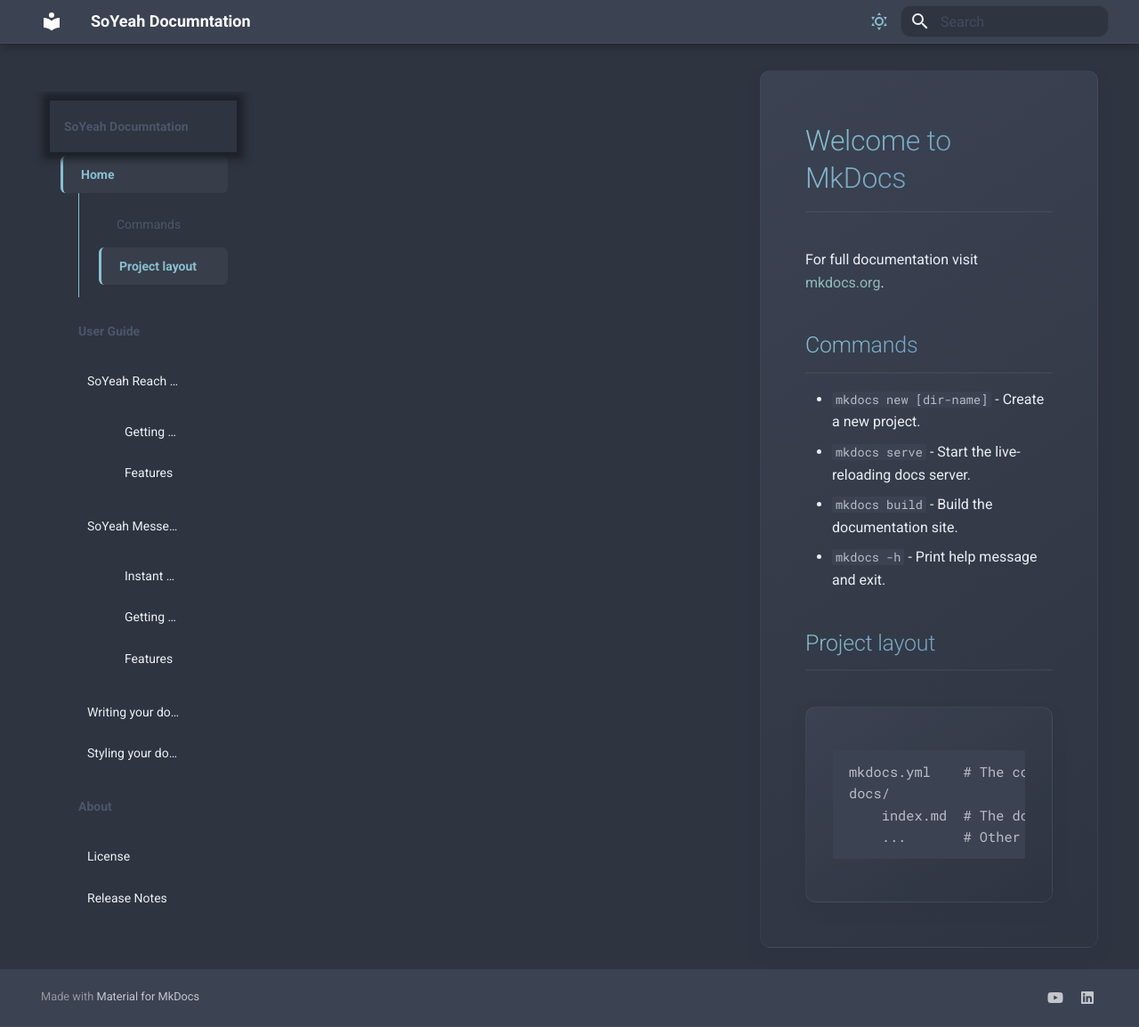
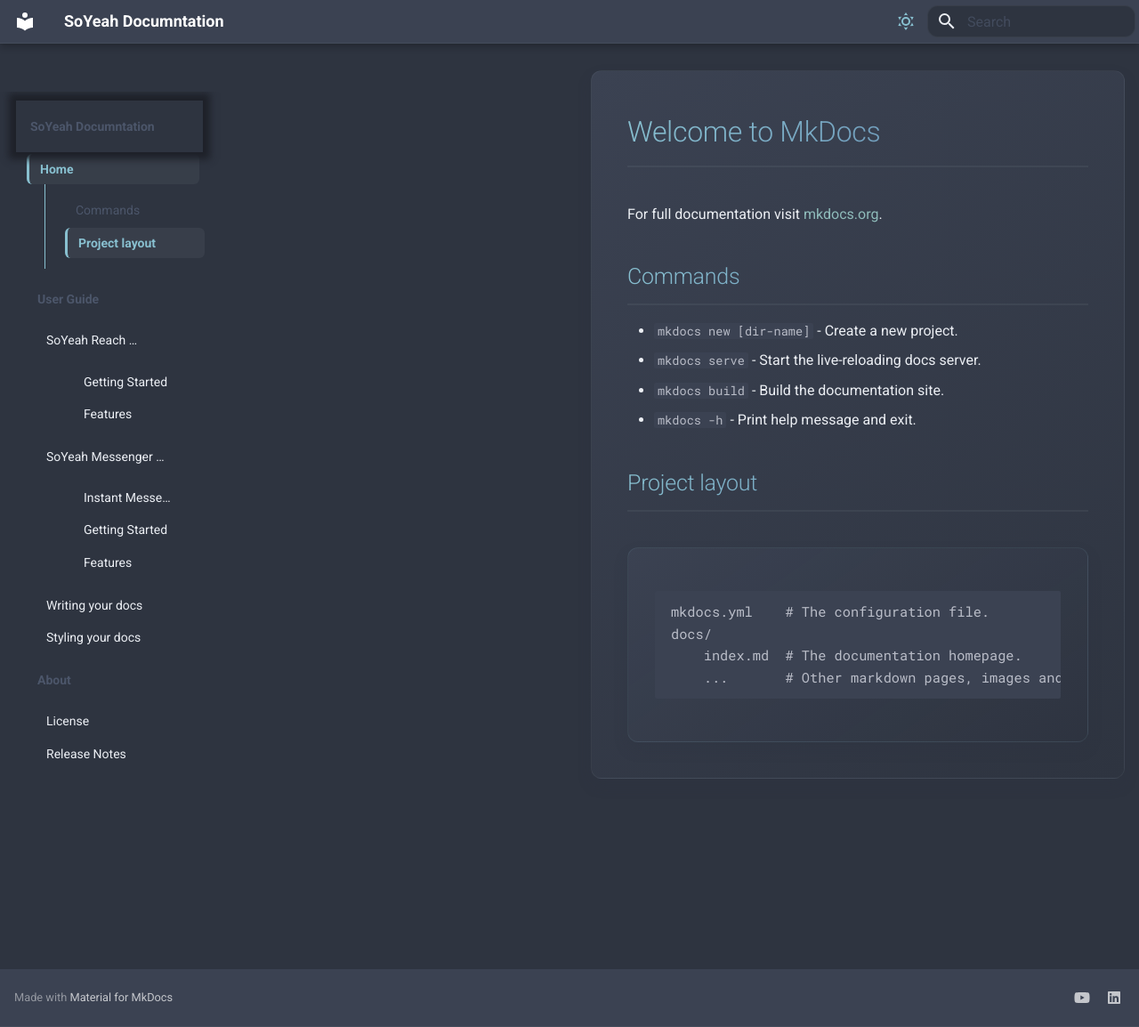
Before and after one commit to SoYeah42/Documents, an MkDocs documentation site: the page built from docs/index.md, in a window 1280 px wide and 1154 px high. Shown: the whole window at 89% size. Built offline with MkDocs 1.6.1 and Material for MkDocs 9.7.7, drawn with Linux system fonts in a browser that asks for light colours.

Commit message:
css changes

```diff
--- a/docs/assets/custom.css
+++ b/docs/assets/custom.css
@@ -197,10 +197,11 @@
     background: var(--mocha-gradient);
     border: 1px solid var(--glass-effect);
     border-radius: var(--border-radius);
-    padding: 2.5rem;
+    padding: 2rem;           /* Reduced padding */
     box-shadow: var(--card-shadow);
     backdrop-filter: blur(10px);
     transition: border-color var(--transition-speed);
+    max-width: 100%;
 }
 
 .md-content article:hover {
@@ -248,7 +249,10 @@
 
 /* Navigation Refinement */
 .md-nav__link {
-    padding: 0.75rem 1rem;
+    padding: 0.4rem 0.6rem;  /* Adjusted padding */
+    white-space: normal;     /* Allow text wrapping */
+    line-height: 1.3;        /* Better line height for wrapped text */
+    height: auto;            /* Allow height to adjust to content */
     margin: 0.2rem 0;
     border-radius: var(--border-radius);
     transition: all var(--transition-speed) cubic-bezier(0.4, 0, 0.2, 1);
@@ -272,11 +276,14 @@
 .md-nav {
     background-color: var(--md-document-bg-color);
     color: var(--mocha-text);
+    padding: 0.5rem;
+    width: 100%;
 }
 
 /* Sidebar Background Fix */
 .md-sidebar__scrollwrap {
     background-color: var(--md-document-bg-color);
+    padding: 0 0.4rem;       /* Reduced padding */
 }
 
 /* Interactive Elements */
@@ -462,37 +469,16 @@
 }
 
 /* Modern Navigation Styling */
-.md-nav {
-    padding: 0.5rem;
+.md-nav__item {
+    margin: 2px 0;           /* Reduced margin */
+    width: 100%;
+    padding: 0;
 }
 
 .md-nav__list {
     border-radius: var(--border-radius);
-}
-
-[data-md-color-scheme="default"] .md-nav__item {
-    margin: 4px 0;
-    border-radius: 6px;
-    transition: background-color 0.2s ease;
-}
-
-[data-md-color-scheme="default"] .md-nav__link {
-    padding: 0.6rem 0.8rem;
-    margin: 0;
-    border-radius: 6px;
-    transition: all 0.2s ease;
-}
-
-[data-md-color-scheme="default"] .md-nav__link:hover {
-    background-color: var(--nord5);
-    transform: translateX(3px);
-}
-
-[data-md-color-scheme="default"] .md-nav__link--active {
-    background-color: var(--nord5);
-    color: var(--nord10) !important;
-    font-weight: 600;
-    border-left: 3px solid var(--nord10);
+    padding-right: 0.2rem;   /* Reduced padding */
+    width: 100%;
 }
 
 /* Footer Styling */
@@ -505,12 +491,14 @@
 /* Sidebar Enhancement */
 [data-md-color-scheme="default"] .md-sidebar {
     background-color: var(--nord6);
+    width: 16rem !important; /* Slightly reduced width */
+    min-width: 12rem;
     padding: 0;
     border-right: 1px solid var(--nord4);
 }
 
 [data-md-color-scheme="default"] .md-sidebar__scrollwrap {
-    padding: 0 0.8rem;
+    padding: 0 0.4rem;       /* Reduced padding */
 }
 
 /* Image Styling */
@@ -559,6 +547,7 @@
 /* Remove Animation for Page Transitions */
 .md-content {
     animation: none;
+    max-width: none;
 }
 
 .md-content__inner {
@@ -601,8 +590,8 @@
 
 /* Navigation Width and Responsiveness */
 .md-sidebar {
-    width: 20rem !important;
-    min-width: 15rem;
+    width: 16rem !important; /* Slightly reduced width */
+    min-width: 12rem;
 }
 
 @media screen and (max-width: 76.1875em) {
@@ -620,17 +609,18 @@
 
 .md-nav__list {
     width: 100%;
-    padding-right: 0.5rem;
+    padding-right: 0.2rem;   /* Reduced padding */
 }
 
 /* Navigation Items */
 .md-nav__item {
-    margin: 4px 0;
+    margin: 2px 0;           /* Reduced margin */
     width: 100%;
+    padding: 0;
 }
 
 .md-nav__link {
-    padding: 0.6rem 1rem;
+    padding: 0.4rem 0.6rem;  /* Adjusted padding */
     margin: 0;
     border-radius: 6px;
     width: 100%;
@@ -648,7 +638,7 @@
 /* Scrollbar for Navigation */
 .md-sidebar__scrollwrap {
     margin: 0;
-    padding: 0 0.8rem;
+    padding: 0 0.4rem;       /* Reduced padding */
     overflow-y: auto;
     overflow-x: hidden;
 }
@@ -656,11 +646,11 @@
 /* Ensure content adjusts to wider navigation */
 @media screen and (min-width: 76.25em) {
     .md-content {
-        margin-left: 20rem;
+        margin-left: 16rem;  /* Match sidebar width */
     }
 
     .md-sidebar--primary {
-        width: 20rem;
+        width: 16rem;
     }
 }
 
@@ -676,3 +666,25 @@
         padding-right: 0;
     }
 }
+
+/* Article Width and Layout */
+.md-grid {
+    max-width: 90rem !important;  /* Increased from default */
+}
+
+/* Article Container */
+.md-content article {
+    max-width: 100%;
+    padding: 2rem;           /* Reduced padding */
+}
+
+/* Ensure content adjusts to navigation */
+@media screen and (min-width: 76.25em) {
+    .md-content {
+        margin-left: 16rem;  /* Match sidebar width */
+    }
+
+    .md-sidebar--primary {
+        width: 16rem;
+    }
+}
```
